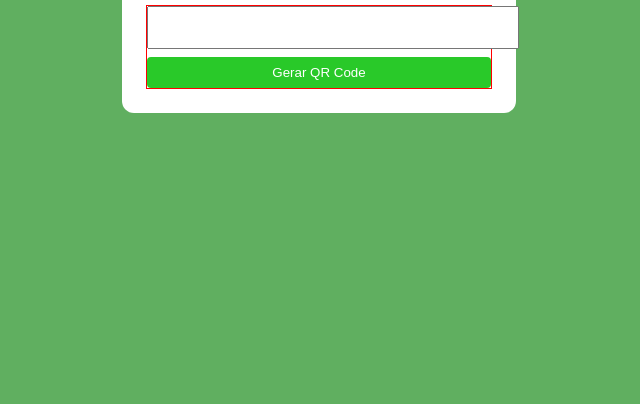
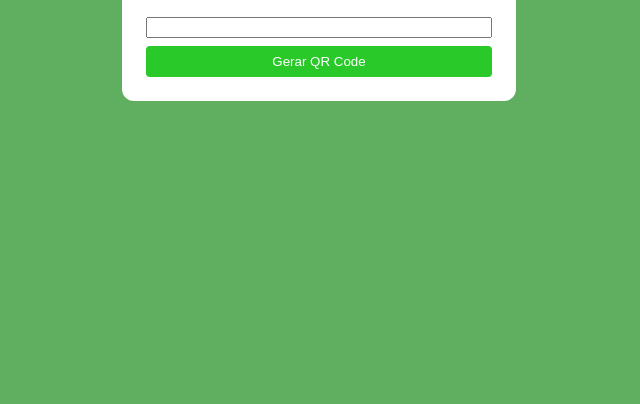
Before and after one commit to JoSegunda/Web-pages, a plain HTML site: page page 17/index.html in a window 1280 px wide. Shown: the part 412-816 px from the top of the page, without its empty margins (321-961 px from the left). Drawn offline with Linux system fonts and the light colour scheme.

Commit message:
added css

```diff
--- a/page 17/index.html
+++ b/page 17/index.html
@@ -25,17 +25,16 @@
 
         }
         form{
-            margin: 0 auto;
-            border: 1px solid red;
-        }
-        input{
-            width: 100%;
-            padding: 12px;
-            margin: auto;
+            display: flex;
+            flex-direction: column;
+            gap: 0.5rem; /* espaçamento entre input e botão */
 
         }
+        form input, form button {
+            width: 100%;
+            box-sizing: border-box;
+        }
         button{
-            margin-top: .5rem;
             background-color: rgb(41, 201, 41);
             color: #fff;
             border: 0;
```
